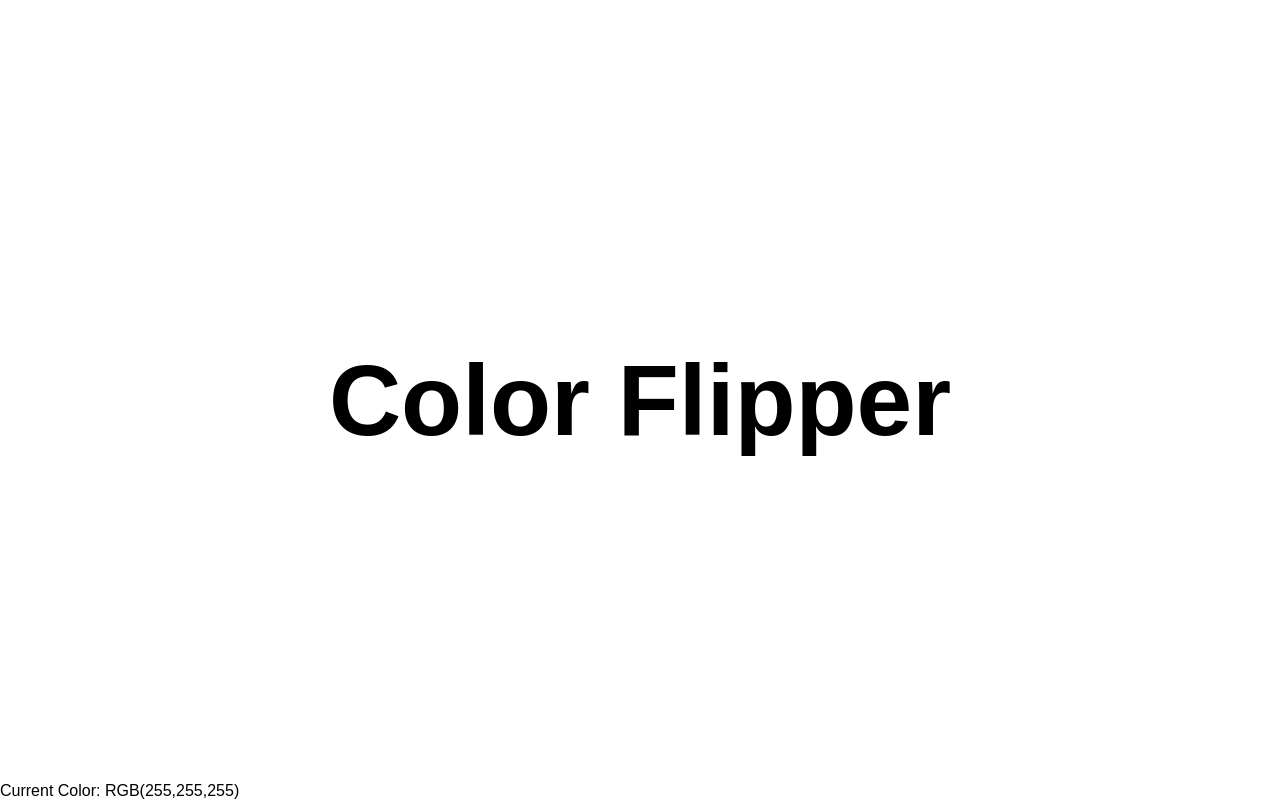
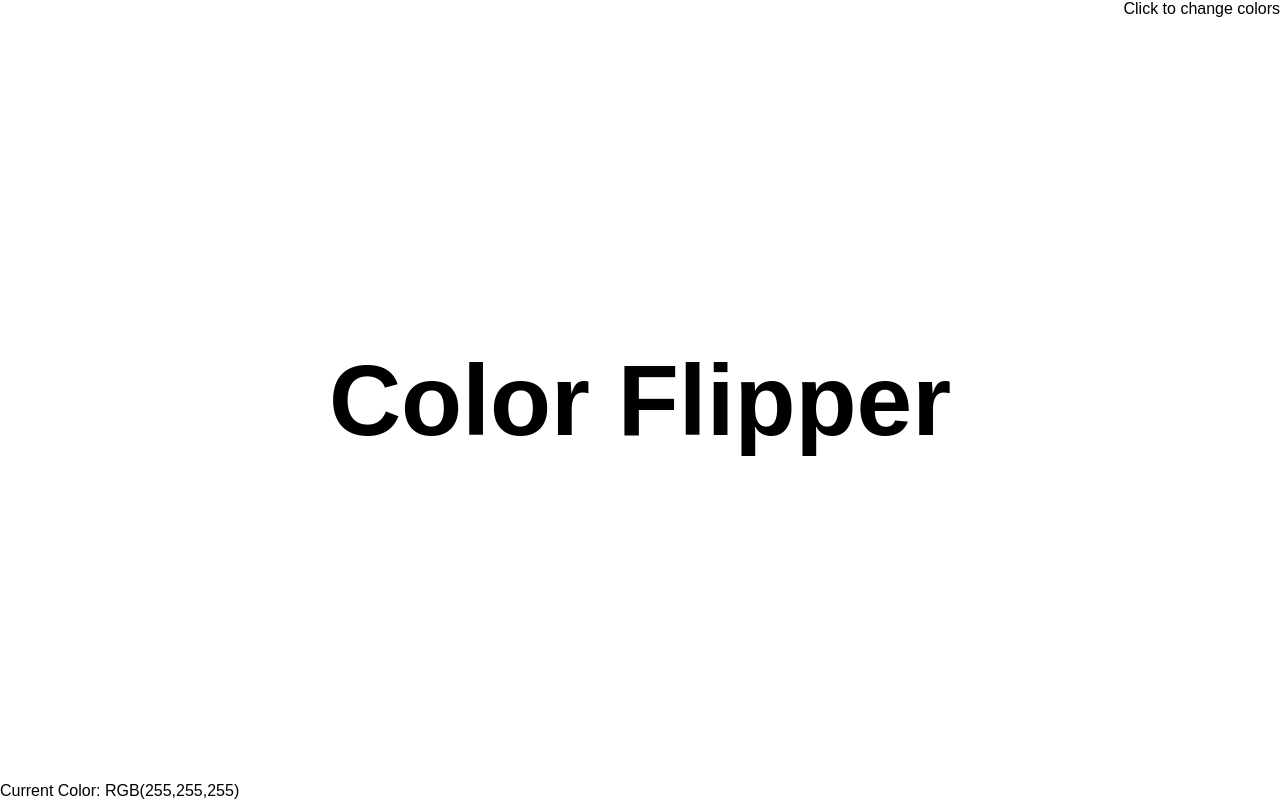
Before and after one commit to raghavthapar7/Color-Flipper, a plain HTML site: page index.html in a window 1280 px wide. Drawn offline with Linux system fonts and the light colour scheme; a web font is replaced by a local one.

Commit message:
Added a tiny bit of instruction ofr user accessibility

```diff
--- a/index.html
+++ b/index.html
@@ -8,6 +8,7 @@
   </head>
   <body>
     <header class="header">
+      <p class="instructions">Click to change colors</p>
       <h1 class="heading">Color Flipper</h1>
       <p class="color-teller">
         Current Color: <span class="color">RGB(255,255,255)</span>
--- a/style.css
+++ b/style.css
@@ -27,6 +27,7 @@ body {
 
 .heading {
   font-size: 100px;
+  position: relative;
 }
 
 .color-teller {
@@ -47,3 +48,10 @@ body {
   cursor: pointer;
   border: 2px solid #000;
 } */
+
+.instructions {
+  position: absolute;
+  right: 0%;
+  top: 0%;
+  font-family: sans-serif;
+}
```
